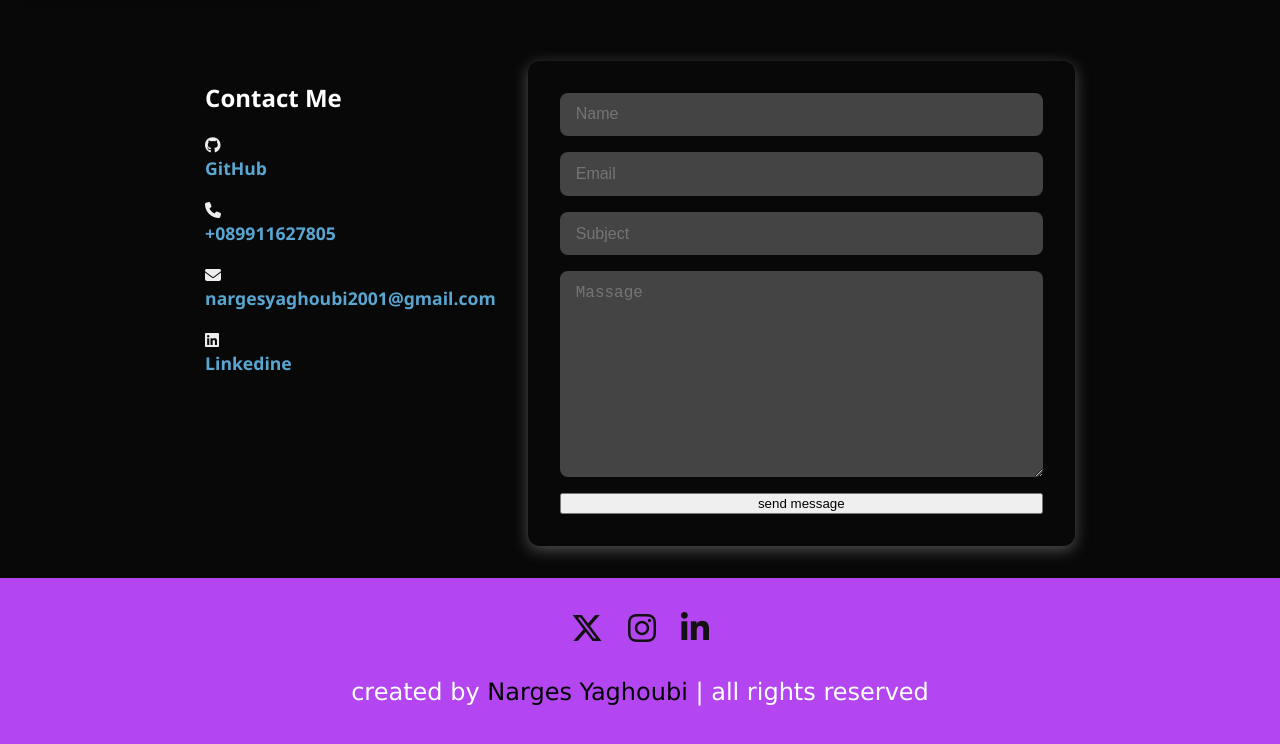
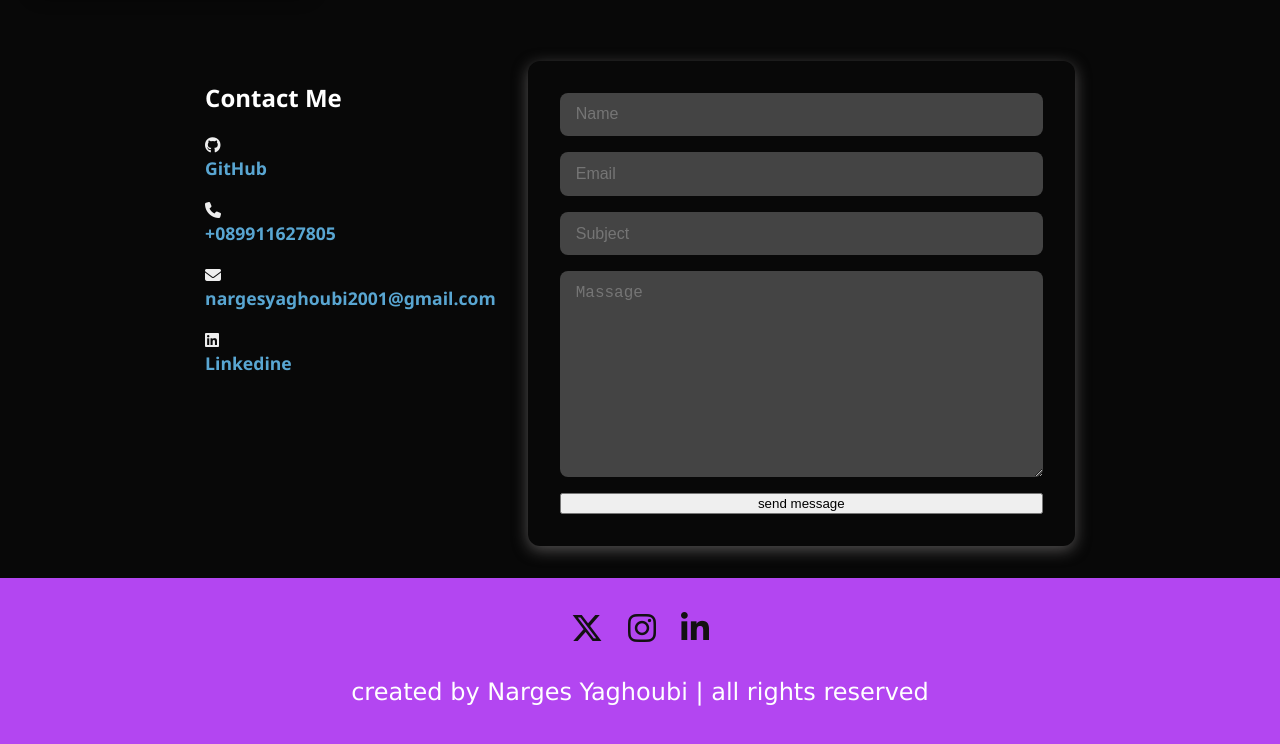
Before and after one commit to nargesyaghoubi-ygh/portfolio, a plain HTML site: page index.html in a window 1280 px wide. Shown: the part 4483-5227 px from the top of the page. Drawn offline with nearby package versions, Linux system fonts and the light colour scheme.

Commit message:
update index

```diff
--- a/index.html
+++ b/index.html
@@ -312,20 +312,15 @@
     </div>
   </section>
   <footer>
-
     <div class="icon">
-
       <a href="https://x.com/N_Yaghoubi?t=uUX5efJHhxtTjnIypTE-SA&s=09" class="fab fa-x-twitter"></a>
       <a href="https://www.instagram.com/narges_ygh_?igsh=YzRwdm5mMmlvNHo0" class="fab fa-instagram"></a>
       <a href="https://www.linkedin.com/in/narges-yaghoubi-656a28243/" class="fab fa-linkedin-in"></a>
-
     </div>
 
-
     <div class="content">
-            <p>created by <span style="color: black">Narges Yaghoubi</span> | all rights reserved</p>
+      <p>created by <span>Narges Yaghoubi</span> | all rights reserved</p>
     </div>
-
   </footer>
 </body>
 
```
Lines whose indentation alone changed are shown as unchanged.
